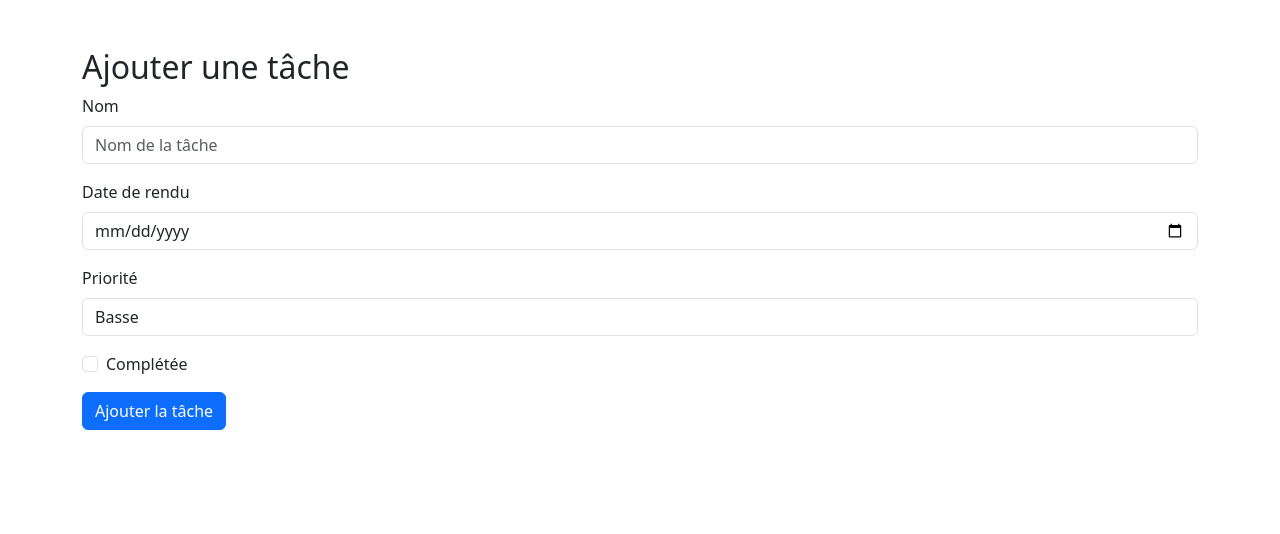
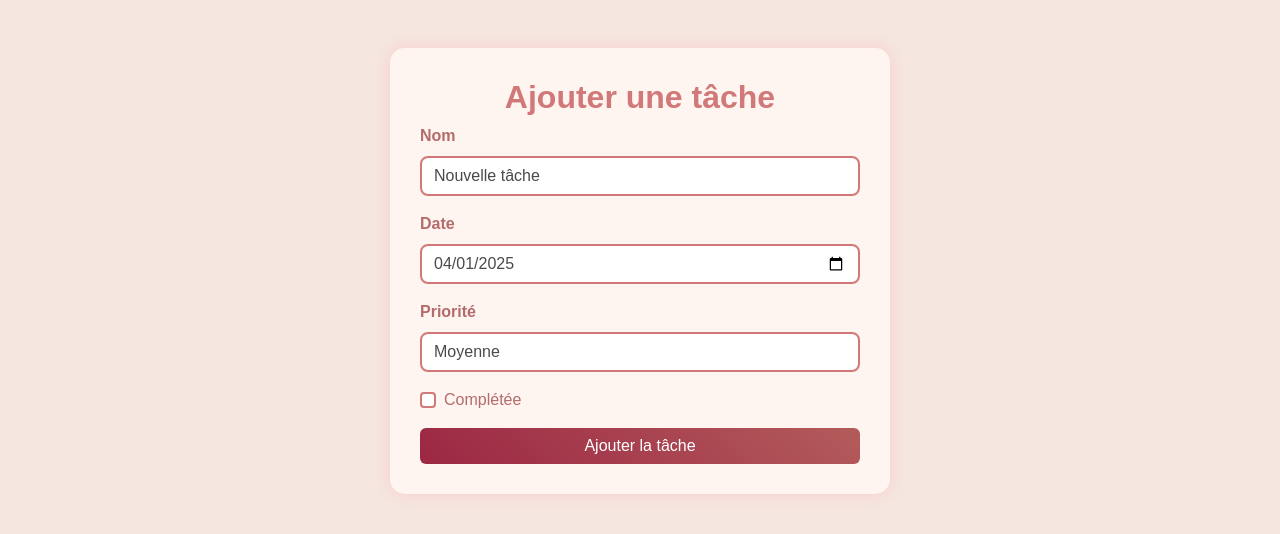
Before and after one commit to Selsai/Forms, a React (Vite) app: page / in a window 1280 px wide. Shown: the top 534 px of the page. Built offline with nearby package versions, Linux system fonts and the light colour scheme.

Commit message:
Activité 10 ajout style

```diff
--- a/package.json
+++ b/package.json
@@ -10,11 +10,13 @@
     "preview": "vite preview"
   },
   "dependencies": {
+    "@hookform/resolvers": "^5.0.0",
     "bootstrap": "^5.3.3",
     "react": "^19.0.0",
     "react-bootstrap": "^2.10.9",
     "react-dom": "^19.0.0",
-    "react-hook-form": "^7.55.0"
+    "react-hook-form": "^7.55.0",
+    "yup": "^1.6.1"
   },
   "devDependencies": {
     "@eslint/js": "^9.21.0",
--- a/src/App.css
+++ b/src/App.css
@@ -0,0 +1,58 @@
+body {
+  background-color: #f5e6e0;
+  color: #4a4a4a;
+  font-family: 'Poppins', sans-serif;
+}
+
+.container {
+  max-width: 500px;
+  background: #fff5f0;
+  padding: 30px;
+  border-radius: 15px;
+  box-shadow: 0px 0px 15px rgba(255, 182, 193, 0.5);
+}
+
+h2 {
+  text-align: center;
+  color: #d17878;
+  font-weight: bold;
+}
+
+.form-label {
+  font-weight: bold;
+  color: #b36b6b;
+}
+
+.form-control, .form-check-input {
+  background: #fff;
+  color: #4a4a4a;
+  border: 2px solid #d17878;
+  border-radius: 8px;
+  transition: 0.3s;
+}
+
+.form-control:focus, .form-check-input:focus {
+  border-color: #c45c5c;
+  box-shadow: 0px 0px 10px rgba(210, 105, 105, 0.5);
+}
+
+.form-check-label {
+  color: #b36b6b;
+}
+
+button {
+  background: linear-gradient(45deg, #9c2744, #b35b5b);
+  border: none;
+  padding: 10px;
+  width: 100%;
+  font-size: 16px;
+  font-weight: bold;
+  color: white;
+  border-radius: 8px;
+  transition: 0.3s;
+}
+
+button:hover {
+  background: linear-gradient(45deg, #b35b5b, #9c2744);
+  box-shadow: 0px 0px 10px rgba(210, 105, 105, 0.5);
+}
--- a/src/App.jsx
+++ b/src/App.jsx
@@ -1,6 +1,19 @@
 import 'bootstrap/dist/css/bootstrap.min.css';
 import { Container, Button, Form } from 'react-bootstrap';
 import { useForm } from "react-hook-form";
+import { yupResolver } from "@hookform/resolvers/yup";
+import './App.css';
+import * as yup from "yup";
+
+const schema = yup.object().shape({
+  name: yup
+    .string()
+    .required("Le nom est obligatoire")
+    .min(3, "Le nom doit contenir au moins 3 caractères"),
+  dueDate: yup.date().required("La date est obligatoire"),
+  priority: yup.string().oneOf(["Basse", "Moyenne", "Elevée"], "Priorité invalide"),
+  isCompleted: yup.boolean()
+});
 
 function App() {
   const {
@@ -9,42 +22,41 @@ function App() {
     reset,
     formState: { errors }
   } = useForm({
-    mode: "onBlur" // Validation déclenchée lors du blur
+    resolver: yupResolver(schema),
+    defaultValues: {
+      name: "Nouvelle tâche",
+      dueDate: new Date().toISOString().split("T")[0],
+      priority: "Moyenne",
+      isCompleted: false
+    }
   });
 
   const onSubmit = (data) => {
     console.log("Données soumises :", data);
-    reset(); // Réinitialiser le formulaire après soumission
+    reset();
   };
 
   return (
     <Container className="mt-5">
       <h2>Ajouter une tâche</h2>
       <Form onSubmit={handleSubmit(onSubmit)}>
-        {/* Nom de la tâche */}
+        {/* Nom */}
         <Form.Group className="mb-3" controlId="taskName">
           <Form.Label>Nom</Form.Label>
           <Form.Control
             type="text"
             placeholder="Nom de la tâche"
-            {...register("name", {
-              required: "Le nom est obligatoire",
-              minLength: {
-                value: 3,
-                message: "Le nom doit contenir au moins 3 caractères"
-              }
-            })}
+            {...register("name")}
           />
           {errors.name && <p className="text-danger">{errors.name.message}</p>}
         </Form.Group>
-         {/* Date de rendu */}
-         <Form.Group className="mb-3" controlId="taskDueDate">
-          <Form.Label>Date de rendu</Form.Label>
+
+        {/* Date */}
+        <Form.Group className="mb-3" controlId="taskDueDate">
+          <Form.Label>Date </Form.Label>
           <Form.Control
             type="date"
-            {...register("dueDate", {
-              required: "La date est obligatoire"
-            })}
+            {...register("dueDate")}
           />
           {errors.dueDate && <p className="text-danger">{errors.dueDate.message}</p>}
         </Form.Group>
@@ -57,6 +69,7 @@ function App() {
             <option value="Moyenne">Moyenne</option>
             <option value="Elevée">Élevée</option>
           </Form.Control>
+          {errors.priority && <p className="text-danger">{errors.priority.message}</p>}
         </Form.Group>
 
         {/* Complétée */}
@@ -69,9 +82,10 @@ function App() {
         </Form.Group>
 
         {/* Bouton soumettre */}
-        <Button variant="primary" type="submit">
-          Ajouter la tâche
+        <Button style={{ border: 'none' }} type="submit">
+         Ajouter la tâche
         </Button>
+
       </Form>
     </Container>
   );
```
Also changed, not shown: 1 other file (tests, documents, lock files or other folders).
